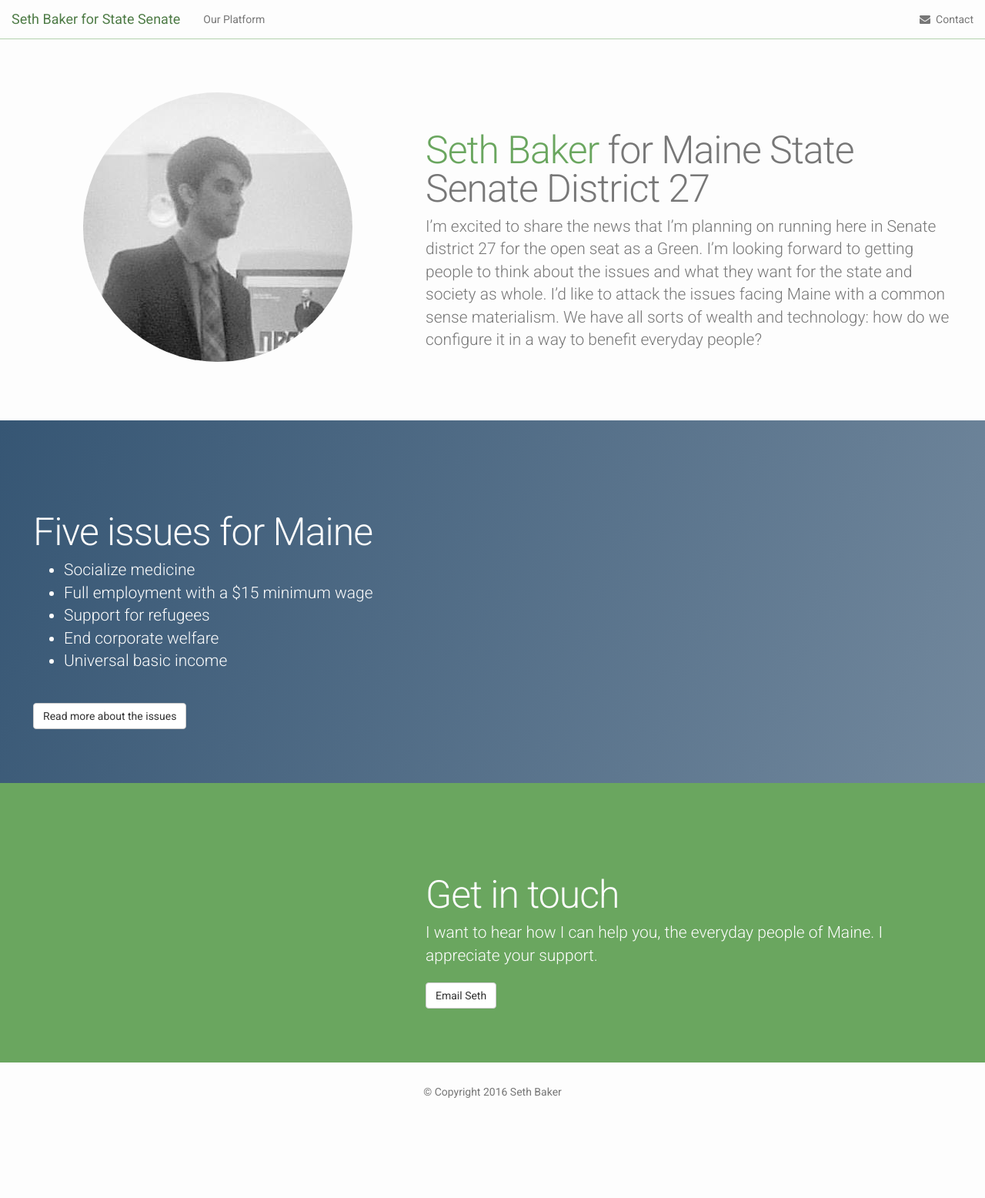
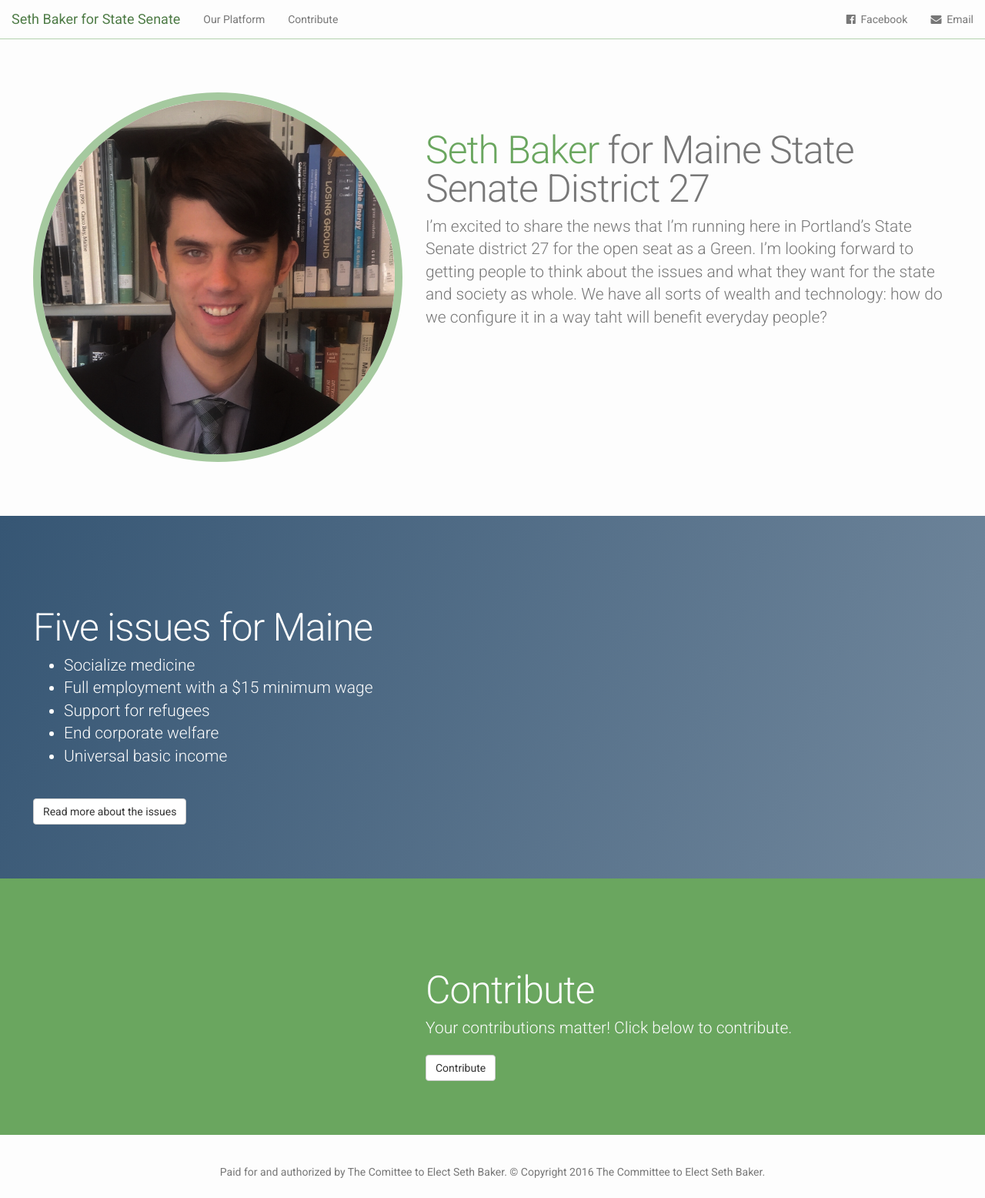
Before and after one commit to kylerjohnston/seth-site, a Flask app: page / in a window 1280 px wide. Shown: the whole page at 77% size. Before the commit the page ends 1426 px from the top, so only its background shows below. Run offline with Flask 2, Linux system fonts and the light colour scheme; some libraries are stand-ins or nearby versions.

Commit message:
New photos; contribution page

```diff
--- a/seth_site/static/css/sethstyle.css
+++ b/seth_site/static/css/sethstyle.css
@@ -61,6 +61,7 @@ body {
 
 .custom-img {
   margin-top: 5em;
+  border: 10px solid #a5c99f;
 }
 
 .navbar-default {
@@ -127,3 +128,7 @@ footer {
 strong {
   font-weight: 700;
 }
+
+.btn {
+  white-space: normal !important; /* force word wrap on buttons */
+}
--- a/seth_site/templates/base.html
+++ b/seth_site/templates/base.html
@@ -27,13 +27,14 @@
         <div class="collapse navbar-collapse" id="navbar-collapse-1">
           <ul class="nav navbar-nav">
             <li><a href="{{ url_for('platform') }}">Our Platform</a></li>
-            <!-- <li><a href="#">Contribute</a></li> -->
+            <li><a href="{{ url_for('contribute') }}">Contribute</a></li>
           </ul>
           <ul class="nav navbar-nav navbar-right">
             <!-- Facebook & Twitter links -->
-            <!-- <li><a href="#"><i class="fa fa-twitter"></i></a></li>
-            <li><a href="#"><i class="fa fa-facebook-official"></i></a></li> -->
-            <li><a href="mailto:seth@sethbaker.me"><i class="fa fa-envelope"></i>&nbsp;&nbsp;Contact</a></li>
+            <li><a href="https://www.facebook.com/ElectSethBaker/"><i class="fa
+                  fa-facebook-official"></i>&nbsp;&nbsp;Facebook</a></li>
+            <li><a href="mailto:seth@sethbaker.me"><i class="fa
+                  fa-envelope"></i>&nbsp;&nbsp;Email</a></li>
             <!-- Would form email work better? Prevent spam; but annoying? Or more professional? -->
           </ul>
         </div><!-- /.navbar-collapse -->
@@ -49,7 +50,10 @@
       <div class="row">
         <div class="col-xs-12 wht">
           <footer>
-            <p class="text-center">&copy; Copyright 2016 Seth Baker</p>
+            <p class="text-center"><p>
+            <p class="text-center">Paid for and authorized by The Comittee to
+            Elect Seth Baker. &copy; Copyright 2016 The Committee to Elect
+            Seth Baker.</p>
           </footer>
         </div>
       </div>
--- a/seth_site/templates/index.html
+++ b/seth_site/templates/index.html
@@ -5,16 +5,12 @@
 {% block page_content %}
 <div class="row featurette featurette-green">
   <div class="col-md-5 col-xs-12">
-    <img src="../static/img/seth_example.png" class="img-responsive center-block img-circle custom-img" alt="Seth Baker">
+    <img src="../static/img/seth_headshot.png" class="img-responsive center-block img-circle custom-img" alt="Seth Baker">
   </div>
   <div class="col-md-7 col-xs-12">
     <h2 class="featurette-heading"><span class="grn">Seth Baker</span> for Maine State Senate District
       27</h2>
-    <p class="lead">I’m excited to share the news that I’m planning on running
-    here in Senate district 27 for the open seat as a Green. I’m looking
-    forward to getting people to think about
-    the issues and what they want for the state and society as whole. I’d like
-    to attack the issues facing Maine with a common sense materialism. We have all sorts of wealth and technology: how do we configure it in a way to benefit everyday people?</p>
+    <p class="lead">I’m excited to share the news that I’m running here in Portland’s State Senate district 27 for the open seat as a Green. I’m looking forward to getting people to think about the issues and what they want for the state and society as whole. We have all sorts of wealth and technology: how do we configure it in a way taht will benefit everyday people?</p>
   </div>
 </div>
 <div class="row featurette f-dark">
@@ -39,11 +35,9 @@
     <span></span>
   </div>
   <div class="col-md-7 col-xs-12">
-    <h2 class="featurette-heading">Get in touch</h2>
-    <p class="lead">I want to hear how I can help you, the everyday people of Maine.
-    I appreciate your support.</p>
-    <a class="btn btn-large btn-default"
-      href="mailto:sethbaker1988@gmail.com">Email Seth</a>
+    <h2 class="featurette-heading">Contribute</h2>
+    <p class="lead">Your contributions matter! Click below to contribute.</p>
+    <a class="btn btn-large btn-default" href="{{ url_for('contribute') }}">Contribute</a>
   </div>
 </div>
 
--- a/seth_site/views.py
+++ b/seth_site/views.py
@@ -10,6 +10,10 @@ def index():
 def platform():
     return render_template('issues.html')
 
+@app.route('/contribute/')
+def contribute():
+    return render_template('contribute.html')
+
 @freezer.register_generator
 def error_handlers():
     yield '/404/'
```
Also changed, not shown: seth_site/templates/contribute.html (added, +30 -0 lines), seth_site/templates/issues.html (+5 -15 lines), seth_site/static/img/seth_headshot.png (added), seth_site/static/img/seth_photo.jpg (added).
